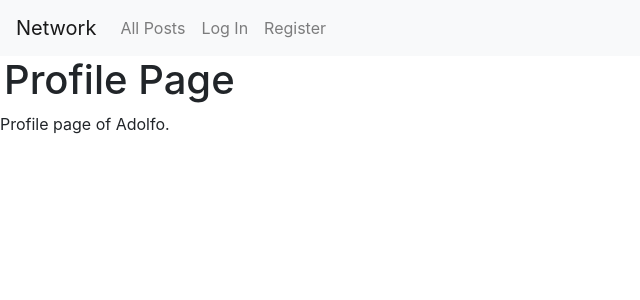
After one commit to GustavoSchwantz/network-project, a Django app: a page that uses network/project4/network/templates/network/layout.html in a window 1280 px wide. The commit adds this page. Shown: the top 300 px of the page, without its empty margins (0-640 px from the left). Run offline with Django 3.2, Linux system fonts and the light colour scheme; data comes from the database, SQL or seed files in the repository; both versions use the stored data as it was after the commit; some libraries are stand-ins or nearby versions.

```diff
--- a/network/project4/network/models.py
+++ b/network/project4/network/models.py
@@ -3,7 +3,7 @@ from django.db import models
 
 
 class User(AbstractUser):
-    pass
+    follow = models.ManyToManyField("User", blank=True, related_name="followers")
 
 class Post(models.Model):
     user = models.ForeignKey("User", on_delete=models.CASCADE, related_name="posts")
--- a/network/project4/network/static/network/post.js
+++ b/network/project4/network/static/network/post.js
@@ -34,7 +34,7 @@ function add_post(contents) {
     // Create new post
     const post = document.createElement('div');
     post.className = 'm-2 p-3 border';
-    post.innerHTML = `<h5><b>${contents.username}</b></h5>
+    post.innerHTML = `<a style="color:black" href="/profile/${contents.username}"><h5><b>${contents.username}</b></h5></a>
                       ${contents.content} <br>
                       <span style="color:gray">${contents.timestamp}</span> <br>
                       <button class="btn btn-primary">Like ${contents.likes}</button>`
--- a/network/project4/network/templates/network/layout.html
+++ b/network/project4/network/templates/network/layout.html
@@ -18,7 +18,7 @@
               <ul class="navbar-nav mr-auto">
                 {% if user.is_authenticated %}
                     <li class="nav-item" id="user">
-                        <a class="nav-link" href="#"><strong>{{ user.username }}</strong></a>
+                        <a class="nav-link" href="{% url 'profile' user.username %}"><strong>{{ user.username }}</strong></a>
                     </li>
                 {% endif %}
                 <li class="nav-item">
--- /dev/null
+++ b/network/project4/network/templates/network/profile.html
@@ -0,0 +1,7 @@
+{% extends "network/layout.html" %}
+
+{% block body %}
+    <h1 class="ml-1">Profile Page</h1>
+
+    Profile page of {{username}}.
+{% endblock %}
--- a/network/project4/network/urls.py
+++ b/network/project4/network/urls.py
@@ -9,5 +9,6 @@ urlpatterns = [
     path("logout", views.logout_view, name="logout"),
     path("register", views.register, name="register"),
     path("new", views.new_post, name="new"),
-    path("posts", views.posts, name="posts")
+    path("posts", views.posts, name="posts"),
+    path("profile/<str:username>", views.profile, name="profile")
 ]
--- a/network/project4/network/views.py
+++ b/network/project4/network/views.py
@@ -84,3 +84,9 @@ def posts(request):
     posts = Post.objects.all()
     posts = posts.order_by("-timestamp").all()
     return JsonResponse([post.serialize() for post in posts], safe=False)
+
+
+def profile(request, username):
+    return render(request, "network/profile.html", {
+        "username": username
+    })
```
Also changed, not shown: network/project4/db.sqlite3, network/project4/network/migrations/0006_user_follow.py (added).
